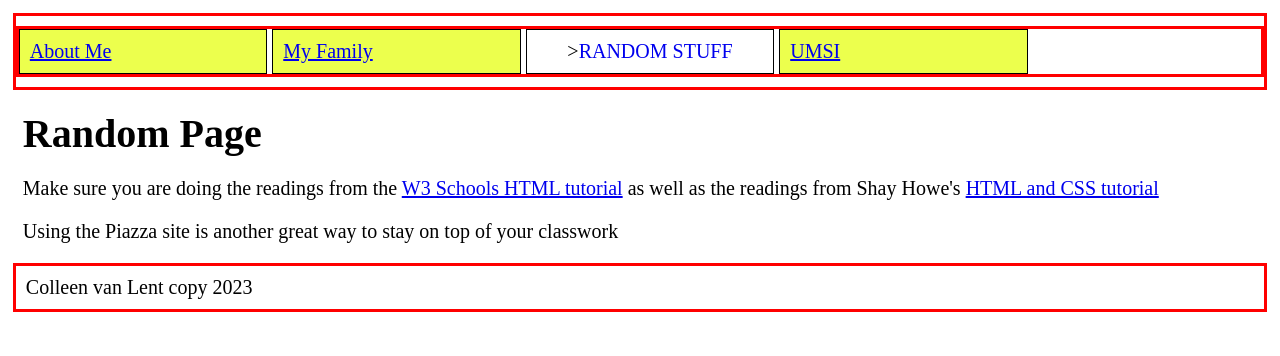
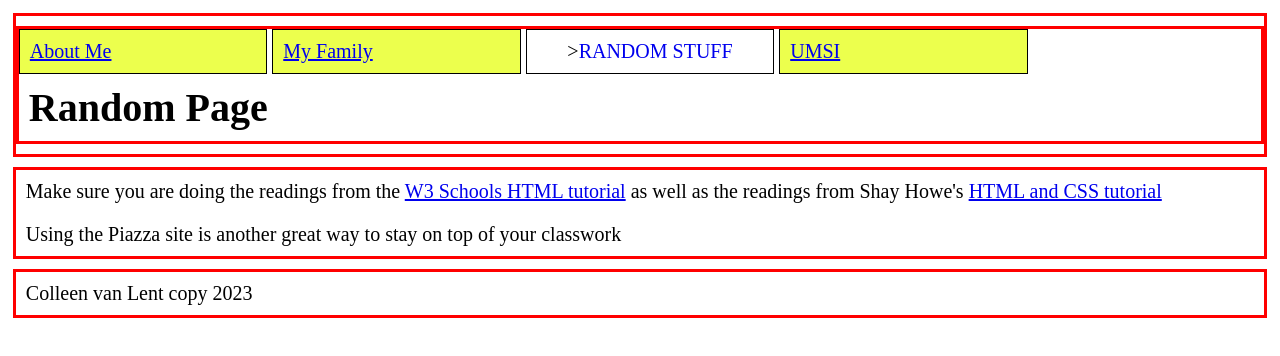
Before and after one commit to rao-richa/hw1-f25, a plain HTML site: page random.html in a window 1280 px wide. Drawn offline with Linux system fonts and the light colour scheme.

Commit message:
fixing it again

```diff
--- a/random.html
+++ b/random.html
@@ -18,16 +18,17 @@
 				<li class="active"></liclass>><a href = "random.html">Random Stuff</a></li>
 				<li><a href = "http://www.si.umich.edu">UMSI</a></li>
 			</ul>
+			<h1>Random Page</h1>
 		</nav>
 	</header>
 
-	<h2>Random Page</h2>
-
+<main>
 	<p>Make sure you are doing the readings from the <a href = "www.w3schools.com/html/">W3 Schools HTML
 		tutorial</a> as well as the readings from Shay Howe's
 		<a href = "https://learn.shayhowe.com/html-css/"> HTML and CSS tutorial </a>
 
 	<p>Using the Piazza site is another great way to stay on top of your classwork</p>
+	</main>
 
 	<footer>
 		<p>Colleen van Lent copy 2023</p>
```
Also changed, not shown: family.html (+3 -2 lines).
